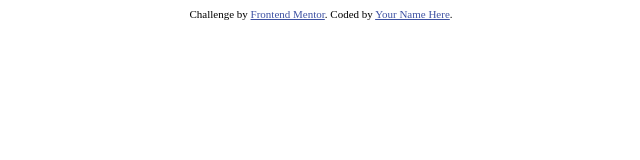
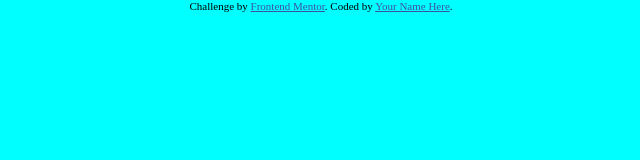
Before and after one commit to EBrown2124/faq-accordion-main, a plain HTML site: page index.html in a window 1280 px wide. Shown: the whole page, without its empty margins (319-959 px from the left). Drawn offline with Linux system fonts and the light colour scheme.

Commit message:
LT work on 1/18/2024

```diff
--- a/index.html
+++ b/index.html
@@ -5,14 +5,11 @@
   <meta name="viewport" content="width=device-width, initial-scale=1.0"> <!-- displays site properly based on user's device -->
 
   <link rel="icon" type="image/png" sizes="32x32" href="./assets/images/favicon-32x32.png">
-
+  <link rel="stylesheet" href="./main sytle.css">
   <title>Frontend Mentor | FAQ accordion</title>
 
   <!-- Feel free to remove these styles or customise in your own stylesheet 👍 -->
-  <style>
-    .attribution { font-size: 11px; text-align: center; }
-    .attribution a { color: hsl(228, 45%, 44%); }
-  </style>
+
 </head>
 <body>
 
@@ -38,11 +35,14 @@
 
   The best place to get help is inside Frontend Mentor's Discord community. There's a help
   channel where you can ask questions and seek support from other community members. -->
+<div class="main">
 
+</div>
 
   <div class="attribution">
     Challenge by <a href="https://www.frontendmentor.io?ref=challenge" target="_blank">Frontend Mentor</a>.
     Coded by <a href="#">Your Name Here</a>.
   </div>
+  <script src="/main.js"></script>
 </body>
 </html>
--- a/main sytle.css
+++ b/main sytle.css
@@ -0,0 +1,17 @@
+.attribution { font-size: 11px; text-align: center; }
+.attribution a { color: hsl(228, 45%, 44%); }
+* {
+  box-sizing: border-box;
+}
+
+html p{
+  font-size: 16px;
+}
+body {
+  background-color: aqua;
+  margin: 0;
+  display: flex;
+  align-items: center;
+  justify-content: center;
+  flex-direction: column;
+}
```
